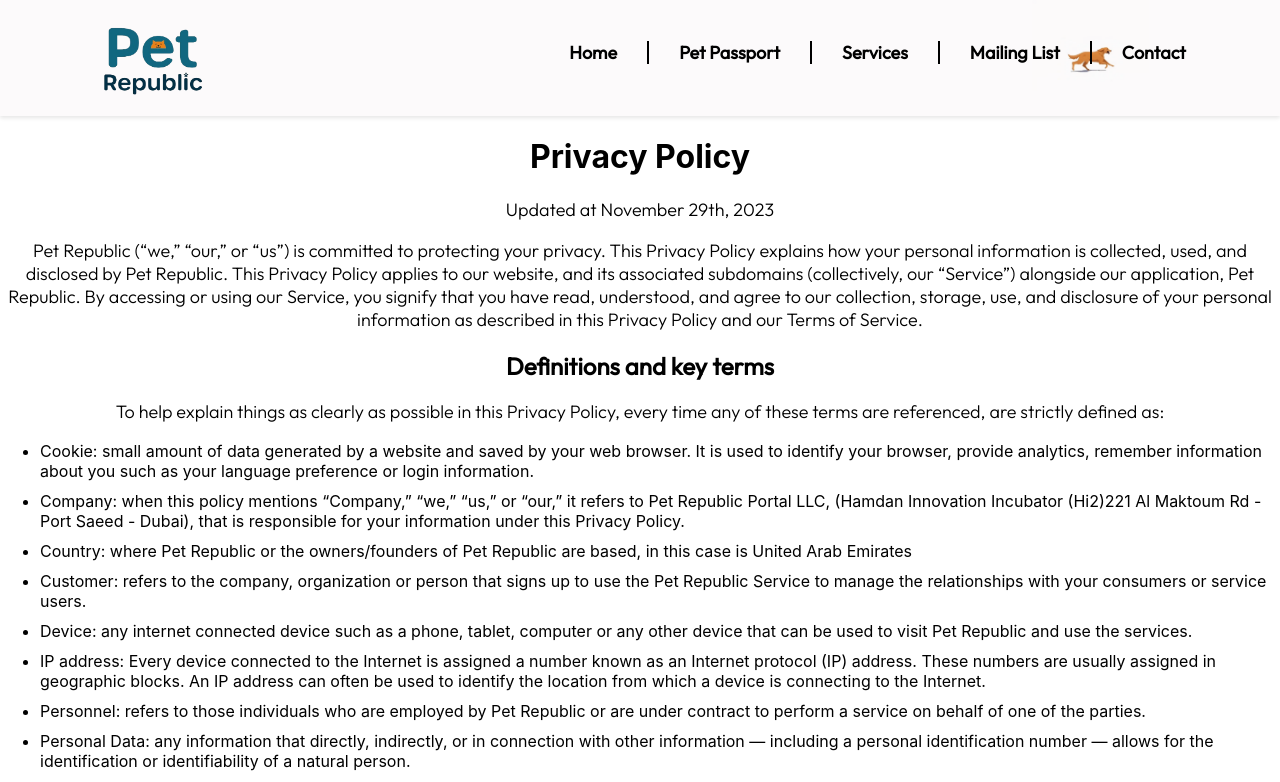
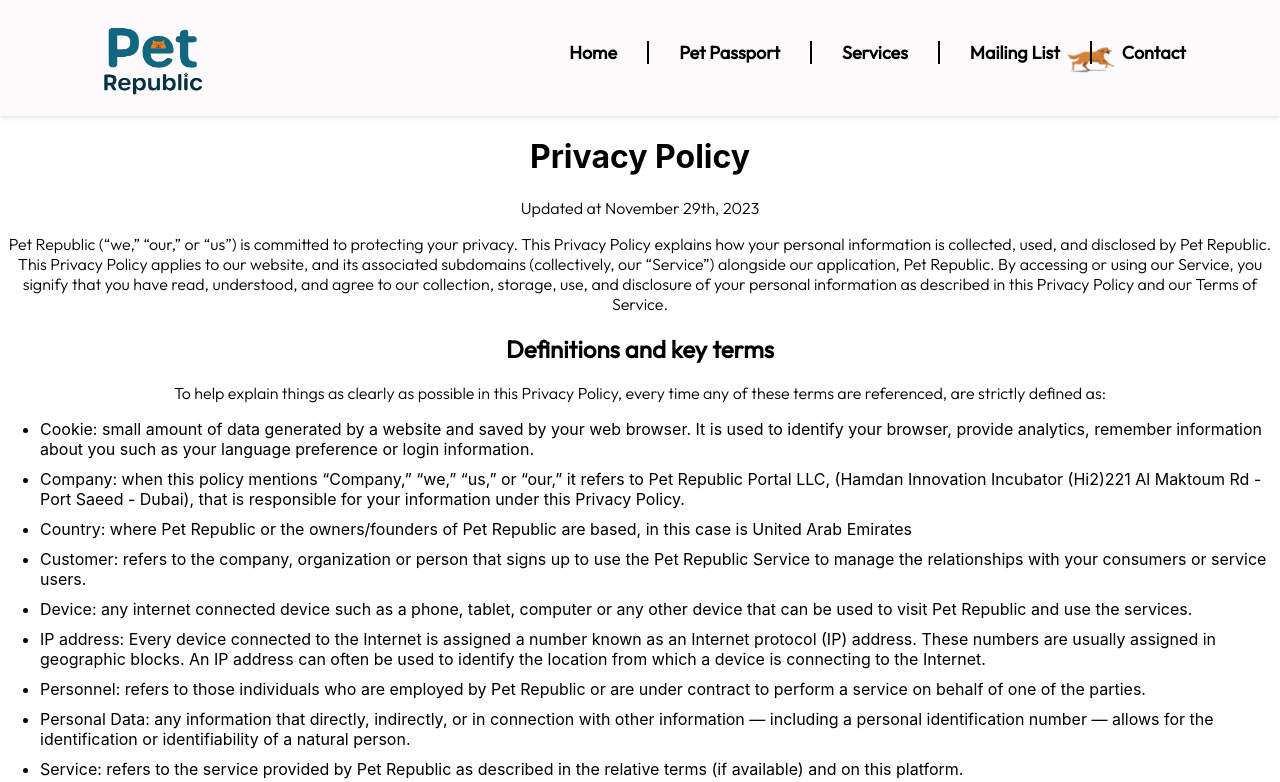
Before and after one commit to basil-ahmed/petrepublic-landing-page, a React (Create React App) app: page /privacy-policy in a window 1280 px wide. Shown: the top 782 px of the page. Built offline with nearby package versions, Linux system fonts and the light colour scheme.

Commit message:
Updated font size error

```diff
--- a/src/components/PrivacyPolicy.css
+++ b/src/components/PrivacyPolicy.css
@@ -2,7 +2,3 @@ ul li {
     margin-bottom: 10px;
     text-align: left;
   }
-
-p {
-    font-size: 18px;
-}
```
